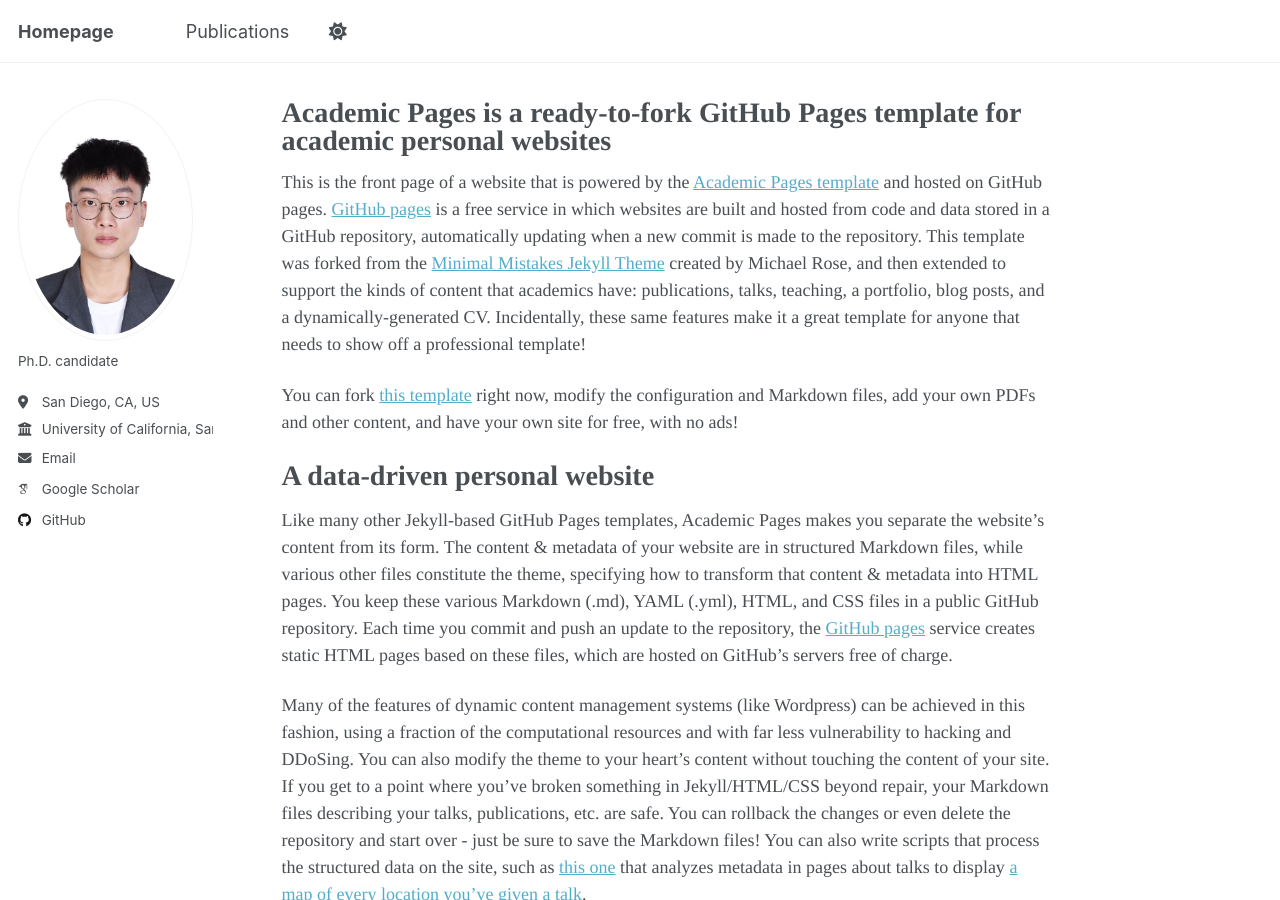
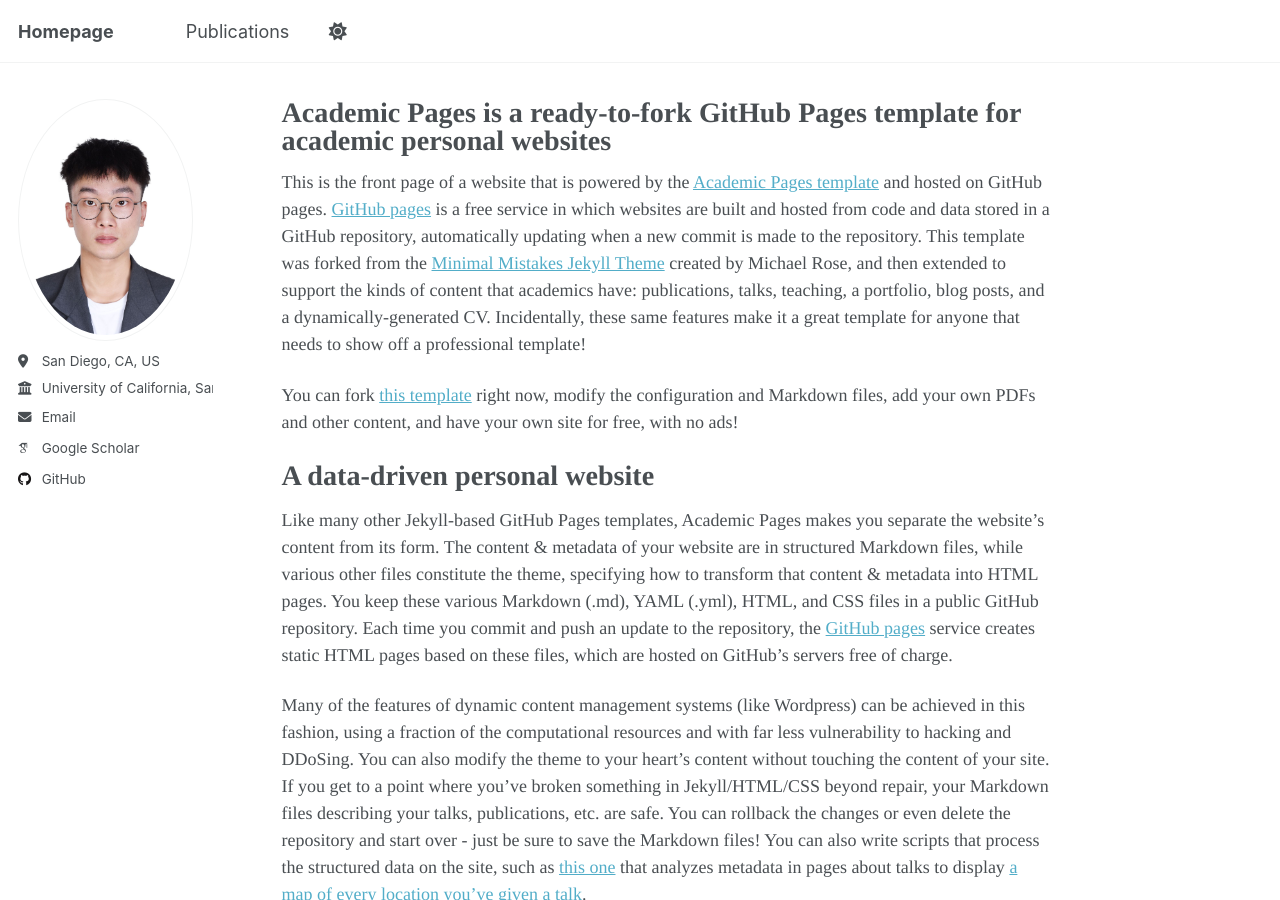
Before and after one commit to importZL/importZL.github.io, a Jekyll site: the page built from _pages/about.md, in a window 1280 px wide and 900 px high. Built offline with Jekyll 4.4.1, drawn with Linux system fonts in a browser that asks for light colours; some web fonts are replaced; a script that is not in the unit is left out.

Commit message:
Update _config.yml

```diff
--- a/_config.yml
+++ b/_config.yml
@@ -25,7 +25,7 @@ author:
   avatar           : "photo.png"
   name             : # "Li Zhang"
   pronouns         : # example: "she/her"
-  bio              : "Ph.D. candidate"
+  bio              : # "Ph.D. candidate"
   location         : "San Diego, CA, US"
   employer         : "University of California, San Diego"
   uri              : # URL
```
